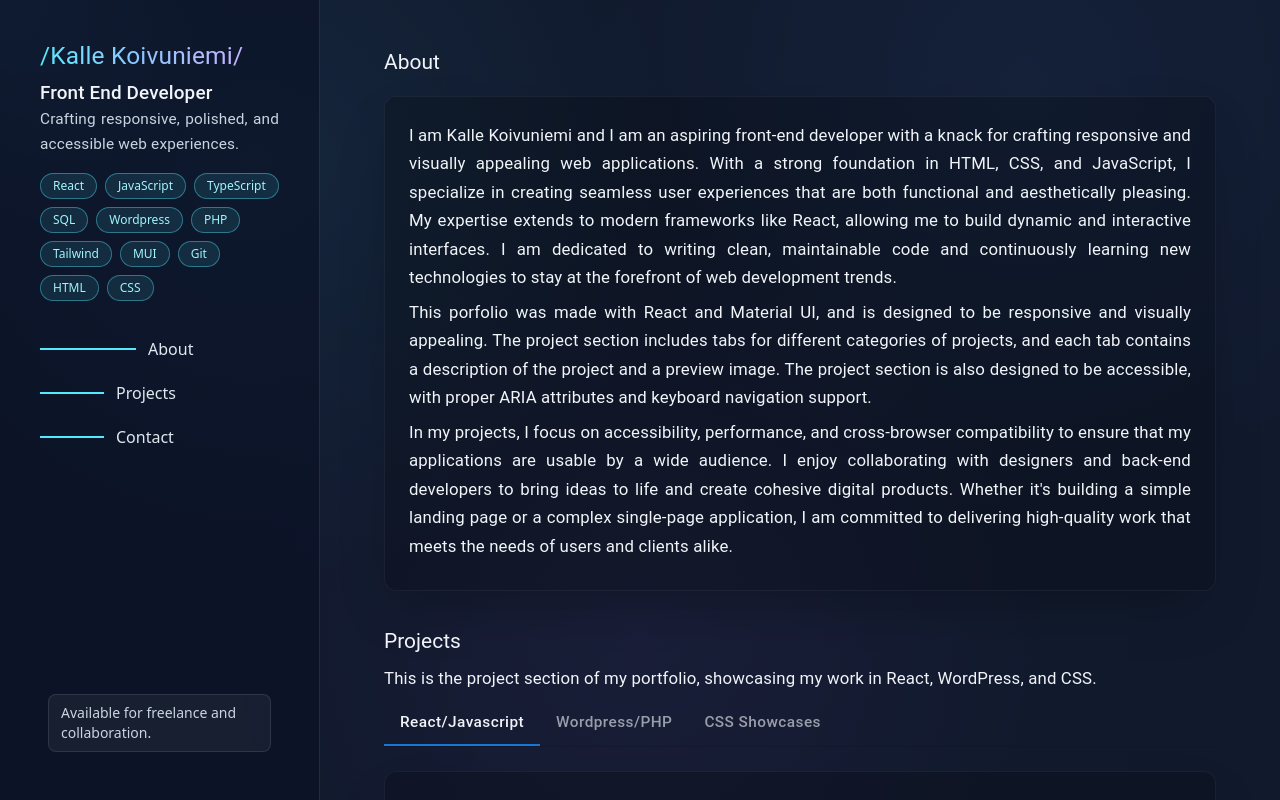
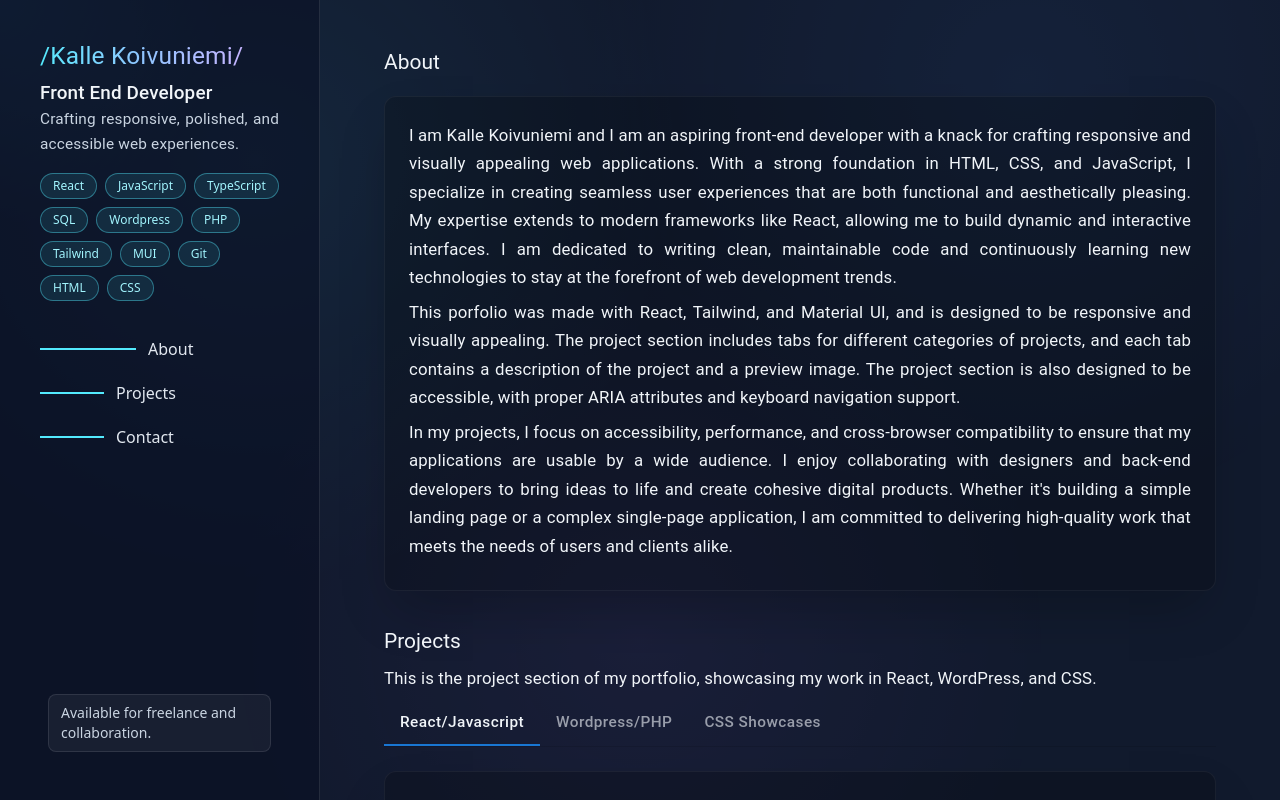
Before and after one commit to kmk9000/portfolio.v2, a React (Vite) app: page / in a window 1280 px wide. Built offline with nearby package versions, Linux system fonts and the light colour scheme.

Commit message:
minor text changes

```diff
--- a/src/components/Main.jsx
+++ b/src/components/Main.jsx
@@ -30,10 +30,10 @@ export default function Main() {
             at the forefront of web development trends.
           </Typography>
           <Typography variant="body1" gutterBottom>
-            This porfolio was made with React and Material UI, and is designed
-            to be responsive and visually appealing. The project section
-            includes tabs for different categories of projects, and each tab
-            contains a description of the project and a preview image. The
+            This porfolio was made with React, Tailwind, and Material UI, and is
+            designed to be responsive and visually appealing. The project
+            section includes tabs for different categories of projects, and each
+            tab contains a description of the project and a preview image. The
             project section is also designed to be accessible, with proper ARIA
             attributes and keyboard navigation support.
           </Typography>
@@ -71,7 +71,7 @@ export default function Main() {
               rel="noopener noreferrer"
               className="text-cyan-300"
             >
-              github profile
+              GitHub profile
             </a>
             , where you can find more of my projects and code samples.
           </Typography>
```
